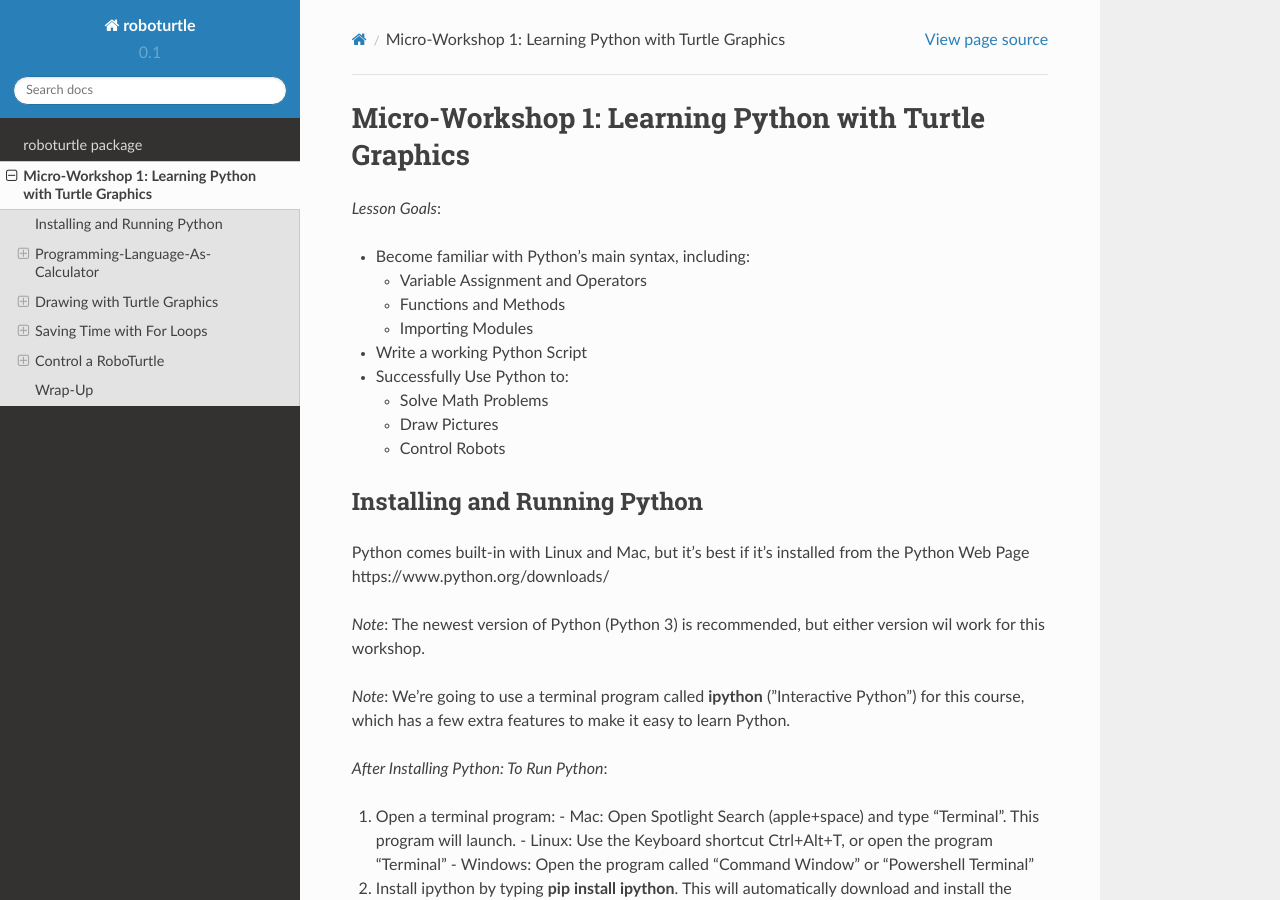
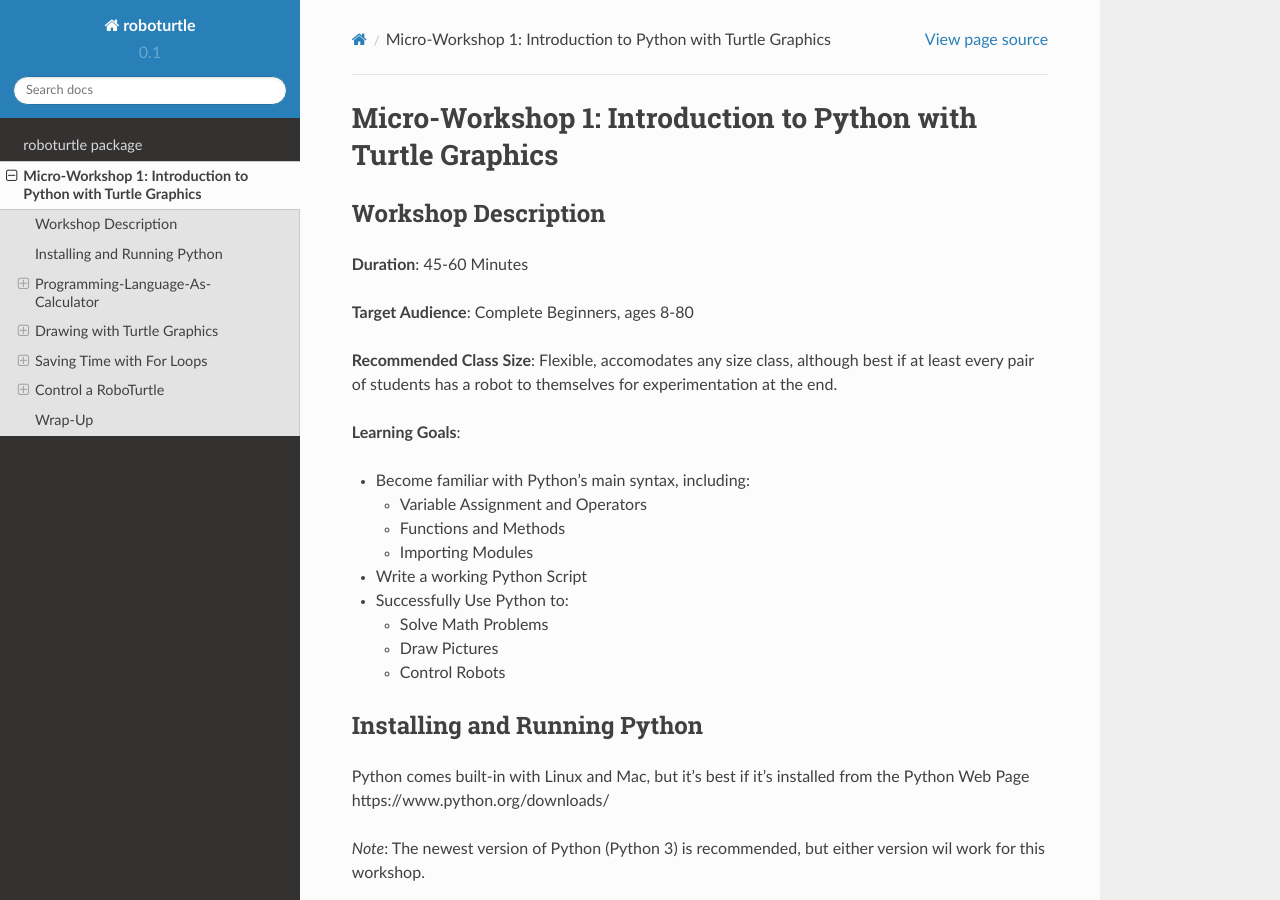
Before and after one commit to erfindergarden/roboturtle, a Sphinx documentation site: the page built from docs/lesson1.md, in a window 1280 px wide and 900 px high. Built offline with Sphinx 7.4.7 and the Read the Docs theme 2.0.0, drawn with Linux system fonts in a browser that asks for light colours.

Commit message:
added workshop summary

```diff
--- a/docs/lesson1.md
+++ b/docs/lesson1.md
@@ -1,6 +1,15 @@
-# Micro-Workshop 1: Learning Python with Turtle Graphics
+# Micro-Workshop 1: Introduction to Python with Turtle Graphics
 
-*Lesson Goals*:
+## Workshop Description
+
+**Duration**: 45-60 Minutes
+
+**Target Audience**: Complete Beginners, ages 8-80
+
+**Recommended Class Size**: Flexible, accomodates any size class, although best if at least every pair of students has a robot
+to themselves for experimentation at the end.
+
+**Learning Goals**:
 
   - Become familiar with Python's main syntax, including:
     - Variable Assignment and Operators
```
